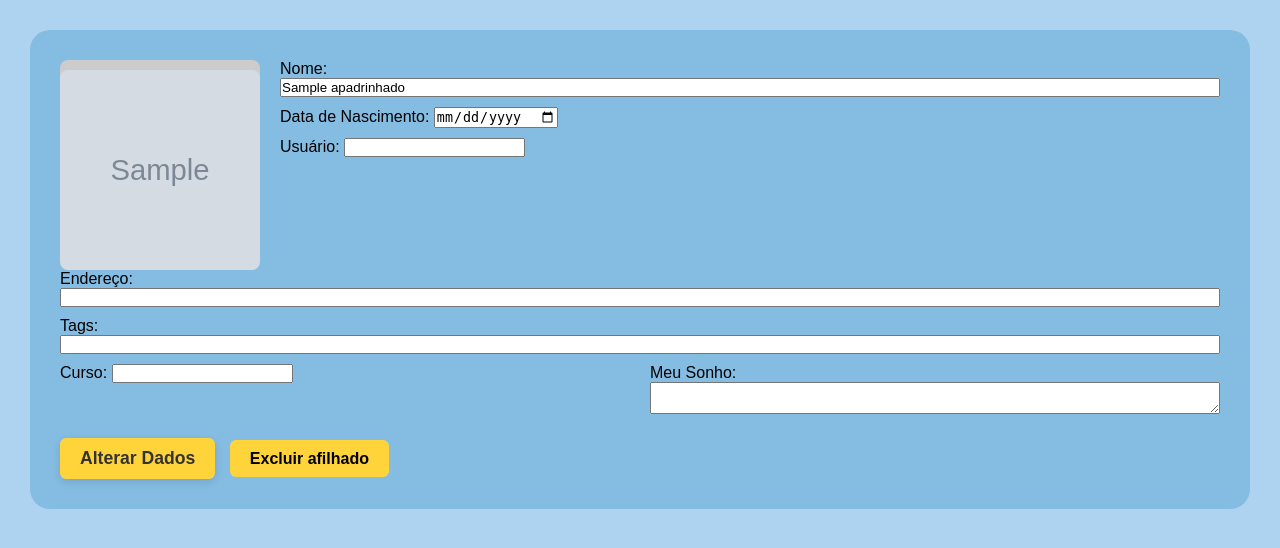
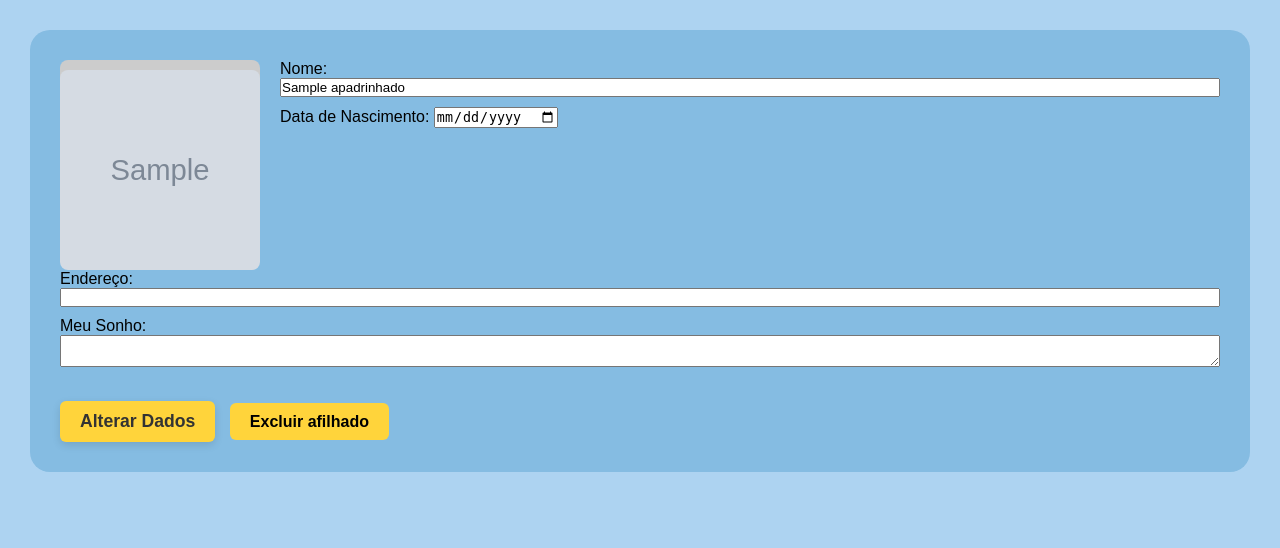
Before and after one commit to avelinoandre/InstitutoSolidare, a Django app: page /adm/gerenciar-afilhados/1 in a window 1280 px wide. Shown: the part 82-630 px from the top of the page. Run offline with Django 5.2, Linux system fonts and the light colour scheme; tables that the repository leaves empty hold one stand-in row (values such as "Sample post"); grey boxes marked "Sample" are stand-in pictures.

Commit message:
corrigindo bug ai

```diff
--- a/InstitutoSolidare2.0/apadrinhamento/templates/apadrinhamento/adm/afilhado_editar.html
+++ b/InstitutoSolidare2.0/apadrinhamento/templates/apadrinhamento/adm/afilhado_editar.html
@@ -19,9 +19,6 @@
                 <label>Data de Nascimento:
                     <input type="date" id="data_nascimento" value="{{ afilhado.data_nascimento }}">
                 </label>
-                <label>Usuário:
-                    <input type="text" id="usuario" value="{{ afilhado.usuario }}">
-                </label>
             </div>
         </div>
 
@@ -29,17 +26,27 @@
             <input type="text" id="endereco" value="{{ afilhado.endereco }}" style="width: 100%;">
         </label>
 
-        <label style="display: block; margin-top: 10px;">Tags:
-            <input type="text" id="tags" value="{{ afilhado.tags }}" style="width: 100%;">
-        </label>
-
         <div style="display: flex; gap: 20px; margin-top: 10px;">
-            <label style="flex: 1;">Curso:
-                <input type="text" id="curso" value="{{ afilhado.curso }}">
-            </label>
             <label style="flex: 1;">Meu Sonho:
                 <textarea id="sonho" style="width: 100%;">{{ afilhado.sonho }}</textarea>
             </label>
+        </div>
+
+        <!-- Perguntas -->
+        <div style="margin-top: 30px;">
+        {% for idx, pergunta, resposta_atual in perguntas_formatadas %}
+            <label style="display: block; margin-bottom: 15px;">
+                <strong>{{ pergunta.pergunta }}</strong><br>
+                <select id="pergunta_{{ idx }}" style="width: 100%; padding: 6px;">
+                    {% for opcao in pergunta.opcoes %}
+                        <option value="{{ opcao }}" {% if resposta_atual == opcao %}selected{% endif %}>
+                            {{ opcao }}
+                        </option>
+                    {% endfor %}
+                </select>
+            </label>
+        {% endfor %}
+
         </div>
 
         <!-- Botões -->
@@ -65,12 +72,13 @@ function salvarAfilhado(id) {
     const data = {
         nome: document.getElementById("nome").value,
         data_nascimento: document.getElementById("data_nascimento").value,
-        usuario: document.getElementById("usuario").value,
         endereco: document.getElementById("endereco").value,
-        tags: document.getElementById("tags").value,
-        curso: document.getElementById("curso").value,
-        sonho: document.getElementById("sonho").value
+        sonho: document.getElementById("sonho").value,
     };
+
+    for (let i = 1; i <= 6; i++) {
+        data[`pergunta_${i}`] = document.getElementById(`pergunta_${i}`).value;
+    }
 
     fetch(`/afilhado/${id}/`, {
         method: "POST",
--- a/InstitutoSolidare2.0/apadrinhamento/views.py
+++ b/InstitutoSolidare2.0/apadrinhamento/views.py
@@ -521,10 +521,7 @@ def editar_afilhado(request, apadrinhado_id):
         data = json.loads(request.body)
         afilhado.nome = data.get("nome", afilhado.nome)
         afilhado.data_nascimento = data.get("data_nascimento", afilhado.data_nascimento)
-        afilhado.usuario = data.get("usuario", afilhado.usuario)
         afilhado.endereco = data.get("endereco", afilhado.endereco)
-        afilhado.tags = data.get("tags", afilhado.tags)
-        afilhado.curso = data.get("curso", afilhado.curso)
         afilhado.sonho = data.get("sonho", afilhado.sonho)
         afilhado.save()
         return JsonResponse({"sucesso": True, "mensagem": "Afilhado atualizado com sucesso."})
```
